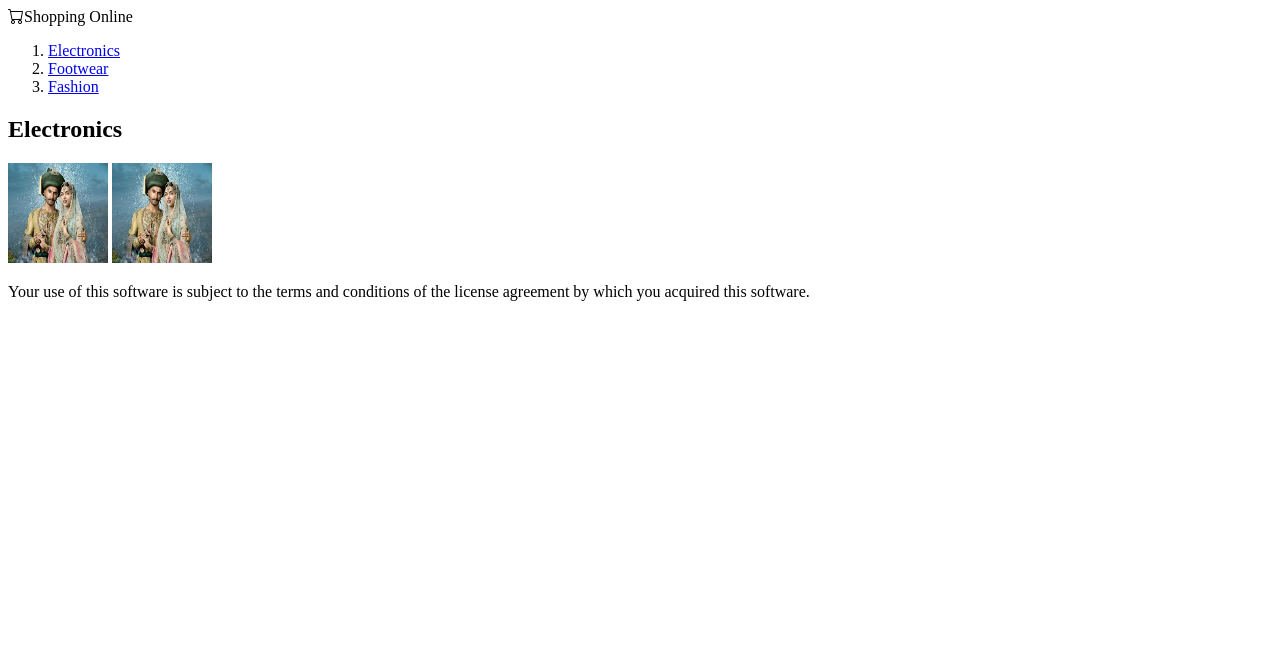
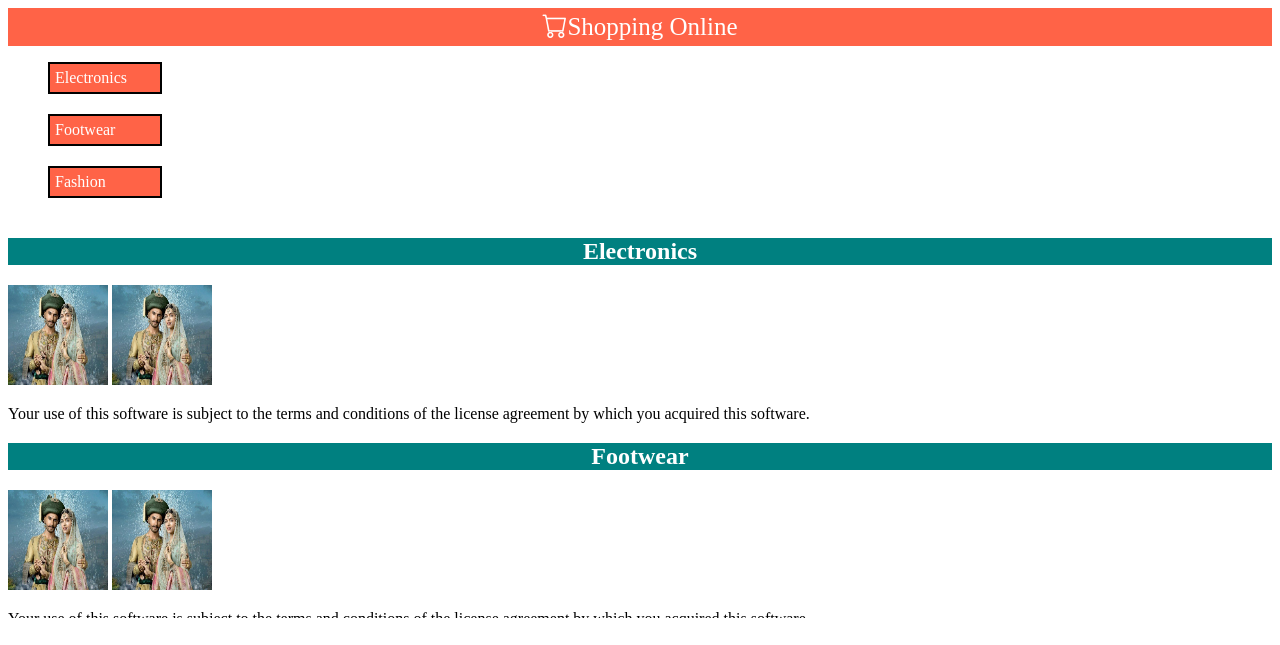
Before and after one commit to anmolbiranwar/WebDevelopment-Practice, a website: page 23_03/Public/linkPrac2.html in a window 1280 px wide. Drawn offline with nearby package versions, Linux system fonts and the light colour scheme.

Commit message:
Update linkPrac2.html

```diff
--- a/23_03/Public/linkPrac2.html
+++ b/23_03/Public/linkPrac2.html
@@ -6,6 +6,54 @@
     <meta name="viewport" content="width=device-width, initial-scale=1.0">
     <title>Shopping</title>
     <link rel="stylesheet" href="../node_modules/bootstrap-icons/font/bootstrap-icons.css">
+    <style>
+        header{
+            background-color: tomato;
+            color: white;
+            text-align: center;
+            font-size: 25px;
+            padding: 5px;
+        }
+        container{
+            display: grid;
+            grid-template-columns: 3fr 9fr;
+        }
+        section{
+            height: 400px;
+            overflow: auto;
+        }
+        ol{
+            list-style: none;
+        }
+        li{
+            background-color: tomato;
+            color: white;
+            width: 100px;
+            border: 2px solid black;
+            padding: 5px;
+            margin-bottom: 20px;
+        }
+        a{
+            text-decoration: none;
+        }
+        a:link{
+            color: white;
+        }
+        a:visited{
+            color: white;
+        }
+        a:active{
+            color: black;
+        }
+        li:hover{
+            background-color: black;
+        }
+        #electronics ,#footwear, #fashion{
+            background-color: teal;
+            color: white;
+            text-align: center;
+        }
+    </style>
 </head>
 <body>
     <header>
@@ -24,6 +72,18 @@
             <img src="../Images/10376738_10156389398395271_2231690900046729383_n.jpg" width="100" height="100">
             <img src="../Images/10376738_10156389398395271_2231690900046729383_n.jpg" width="100" height="100">
             <p>Your use of this software is subject to the terms and conditions of the license agreement by which you acquired this software.</p>
+
+
+            <h2 id="footwear">Footwear</h2>
+            <img src="../Images/10376738_10156389398395271_2231690900046729383_n.jpg" width="100" height="100">
+            <img src="../Images/10376738_10156389398395271_2231690900046729383_n.jpg" width="100" height="100">
+            <p>Your use of this software is subject to the terms and conditions of the license agreement by which you acquired this software.</p>
+
+
+            <h2 id="fashion">Fashion</h2>
+            <img src="../Images/10376738_10156389398395271_2231690900046729383_n.jpg" width="100" height="100">
+            <img src="../Images/10376738_10156389398395271_2231690900046729383_n.jpg" width="100" height="100">
+            <p>Your use of this software is subject to the terms and conditions of the license agreement by which you acquired this software.</p>
         </section>
     </div>
 </body>
```
